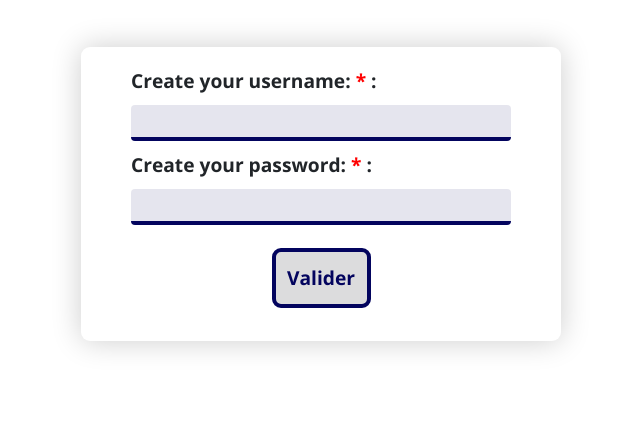
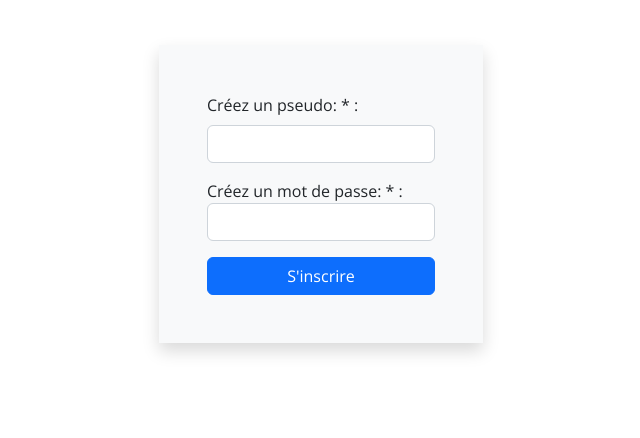
Before and after one commit to ExploryKod/happyBlog, a PHP site: page /template/register_form.php in a window 1280 px wide. Shown: the part 362-800 px from the top of the page, without its empty margins (319-959 px from the left). Run offline with PHP 8.4, Linux system fonts and the light colour scheme.

Commit message:
feat: committing all in order to change method

```diff
--- a/app/template/layout.php
+++ b/app/template/layout.php
@@ -5,7 +5,7 @@
         <meta http-equiv="X-UA-Compatible" content="IE=edge">
         <meta name="viewport" content="width=device-width, initial-scale=1.0">
         <link href="https://cdn.jsdelivr.net/npm/bootstrap@5.2.2/dist/css/bootstrap.min.css" rel="stylesheet" integrity="sha384-Zenh87qX5JnK2Jl0vWa8Ck2rdkQ2Bzep5IDxbcnCeuOxjzrPF/et3URy9Bv1WTRi" crossorigin="anonymous">
-        <link href="../src/public/css/form.css" rel="stylesheet" />
+
         <link href="../src/public/css/blog.css" rel="stylesheet" />
         <link href="../src/public/css/home.css" rel="stylesheet" />
         <meta name="description" content="C'est un blog">
--- a/app/template/register_form.php
+++ b/app/template/register_form.php
@@ -1,11 +1,10 @@
 <?php ob_start(); ?>
     <main class="container-fluid p-0">
-
         <section class="container-fluid custom-hero-container">
             <div class="d-flex justify-content-center align-item-center py-5 p-0">
                 <div class="p-sm-5 pb-sm-5 mx-sm-5 bg-custom-secundary-transparent position-relative rounded-3">
                     <div>
-                        <h1 class="text-white text-center fs-1 pt-3">Bienvenue sur info Veille !</h1>
+                        <h1 class="text-white text-center fs-1 pt-3">Entrez dans la Communauté HappyBlog !</h1>
                         <h2 class="text-white text-center fs-3"></h2>
                     </div>
                 </div>
@@ -13,19 +12,23 @@
         </section>
 
         <section class="container mt-5 d-flex justify-content-center align-item-center">
-            <form action="../src/models/register.php" method="POST">
-                <label for="username">Create your username: <span>*</span> :</label>
-                <input class="input"  id="username" type="text" name="username" maxlength="250" required >
+            <form class="shadow bg-light p-5" action="welcome.php" method="POST">
+                <div class="mb-3">
+                    <label for="username" class="form-label">Créez un pseudo: <span>*</span> :</label>
+                    <input class="form-control" id="username" type="text" name="username" maxlength="250"  aria-describedby="username-input"  required >
+                </div>
 
-                <label for="password">Create your password: <span>*</span> :</label>
-                <input class="input" id="password" type="password" name="password" maxlength="250" required >
+                <div class="mb-3">
+                    <label for="password">Créez un mot de passe: <span>*</span> :</label>
+                    <input class="form-control" id="password" type="password" name="password" maxlength="250" required >
+                </div>
 
-                <div id="btn-container">
-                    <input type="submit" value="Valider" name="register">
+                <div class="d-grid gap-2">
+                    <input class="btn btn-primary" type="submit" value="S'inscrire" name="register">
                 </div>
             </form>
         </section>
     </main>
 <?php $content = ob_get_clean(); ?>
 
-<?php require("layout.php");
+<?php require("layout.php"); ?>
```
Also changed, not shown: app/src/models/register.php (+6 -3 lines), app/template/welcome.php (+19 -11 lines).
